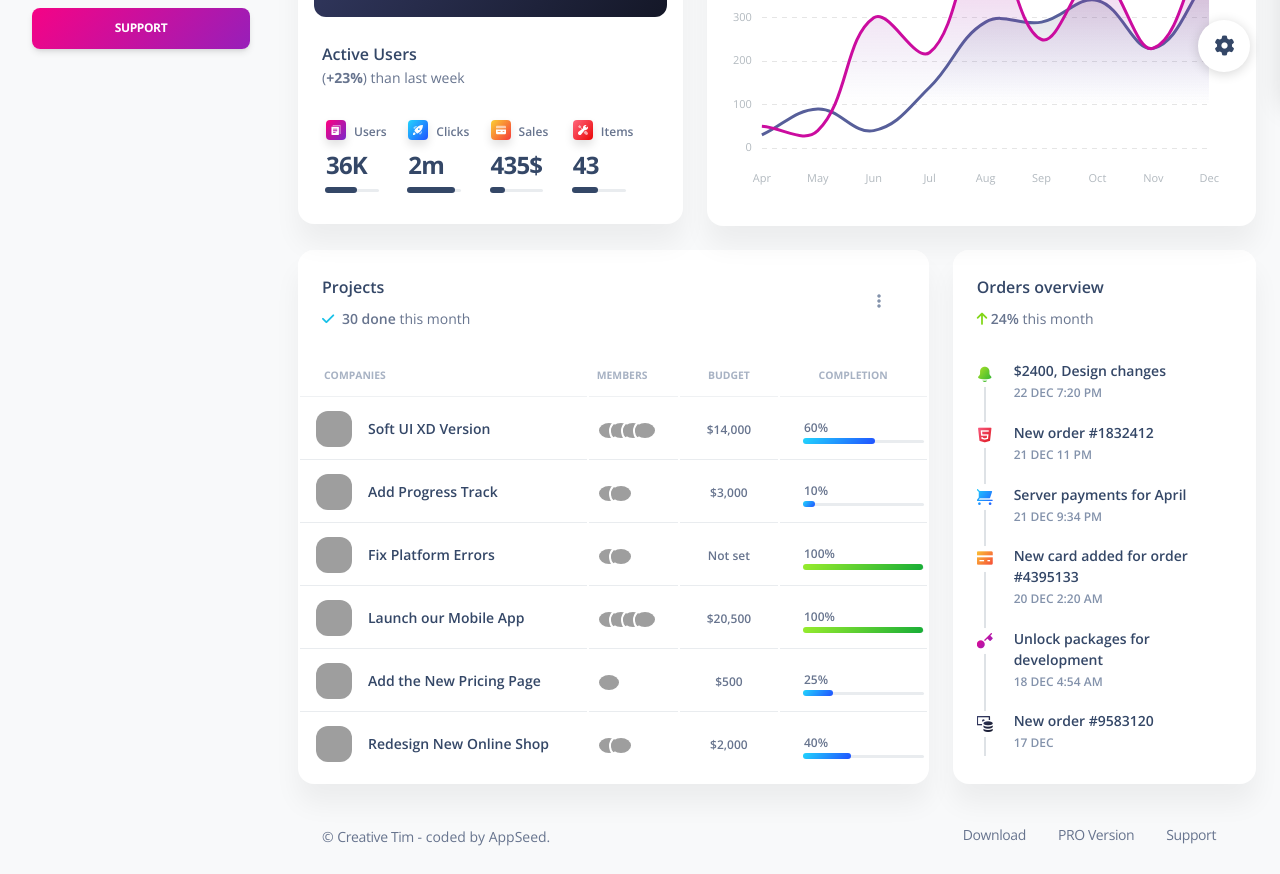
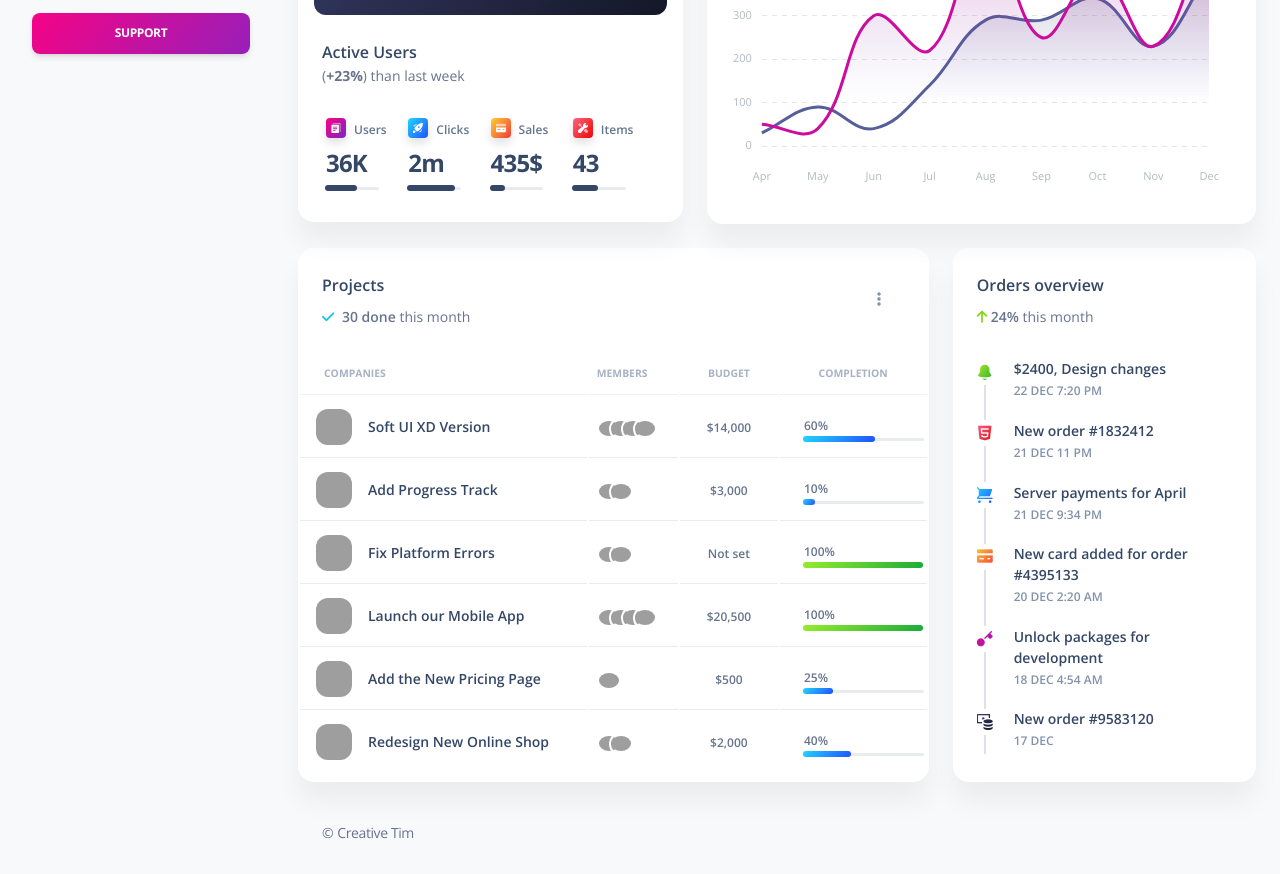
Before and after one commit to amirayat/RelocateJobs, a Django app: page / in a window 1280 px wide. Shown: the part 698-1572 px from the top of the page. After the commit the page ends 1537 px from the top, so only its background shows below. Run offline with Django 4.2, Linux system fonts and the light colour scheme; some libraries are stand-ins or nearby versions; grey boxes are pictures that could not be loaded.

Commit message:
modify templates

```diff
--- a/admin_soft/templates/includes/fixed-plugin.html
+++ /dev/null
@@ -1,62 +0,0 @@
-{% load static %}
-
-  <div class="fixed-plugin">
-    <a class="fixed-plugin-button text-dark position-fixed px-3 py-2">
-      <i class="fa fa-cog py-2"> </i>
-    </a>
-    <div class="card shadow-lg ">
-      <div class="card-header pb-0 pt-3 ">
-        <div class="float-start">
-          <h5 class="mt-3 mb-0">Soft UI Configurator</h5>
-          <p>See our dashboard options.</p>
-        </div>
-        <div class="float-end mt-4">
-          <button class="btn btn-link text-dark p-0 fixed-plugin-close-button">
-            <i class="fa fa-close"></i>
-          </button>
-        </div>
-        <!-- End Toggle Button -->
-      </div>
-      <hr class="horizontal dark my-1">
-      <div class="card-body pt-sm-3 pt-0">
-        <!-- Sidebar Backgrounds -->
-        <div>
-          <h6 class="mb-0">Sidebar Colors</h6>
-        </div>
-        <a href="javascript:void(0)" class="switch-trigger background-color">
-          <div class="badge-colors my-2 text-start">
-            <span class="badge filter bg-gradient-primary active" data-color="primary" onclick="sidebarColor(this)"></span>
-            <span class="badge filter bg-gradient-dark" data-color="dark" onclick="sidebarColor(this)"></span>
-            <span class="badge filter bg-gradient-info" data-color="info" onclick="sidebarColor(this)"></span>
-            <span class="badge filter bg-gradient-success" data-color="success" onclick="sidebarColor(this)"></span>
-            <span class="badge filter bg-gradient-warning" data-color="warning" onclick="sidebarColor(this)"></span>
-            <span class="badge filter bg-gradient-danger" data-color="danger" onclick="sidebarColor(this)"></span>
-          </div>
-        </a>
-        <!-- Sidenav Type -->
-        <div class="mt-3">
-          <h6 class="mb-0">Sidenav Type</h6>
-          <p class="text-sm">Choose between 2 different sidenav types.</p>
-        </div>
-        <div class="d-flex">
-          <button class="btn bg-gradient-primary w-100 px-3 mb-2 ms-2 active" data-class="bg-transparent" onclick="sidebarType(this)">Transparent</button>
-          <button class="btn bg-gradient-primary w-100 px-3 mb-2 ms-2" data-class="bg-white" onclick="sidebarType(this)">White</button>
-        </div>
-        <p class="text-sm d-xl-none d-block mt-2">You can change the sidenav type just on desktop view.</p>
-        <!-- Navbar Fixed -->
-        <div class="mt-3">
-          <h6 class="mb-0">Navbar Fixed</h6>
-        </div>
-        <div class="form-check form-switch ps-0">
-          <input class="form-check-input mt-1 ms-auto" type="checkbox" id="navbarFixed" onclick="navbarFixed(this)">
-        </div>
-        <hr class="horizontal dark my-sm-4">
-        <a target="_blank"
-           class="btn bg-gradient-dark w-100"
-           href="https://appseed.us/product/soft-ui-dashboard/django/">Download</a>
-        <a target="_blank"
-           class="btn btn-outline-dark w-100"
-           href="https://docs.appseed.us/products/django-dashboards/soft-ui-dashboard/">DOCS</a>
-      </div>
-    </div>
-  </div>
--- a/admin_soft/templates/includes/footer-fullscreen.html
+++ b/admin_soft/templates/includes/footer-fullscreen.html
@@ -43,7 +43,7 @@
         <div class="row">
           <div class="col-8 mx-auto text-center mt-1">
             <p class="mb-0 text-secondary">
-              &copy; <a href="https://bit.ly/3fKQZaL" class="text-muted" target="_blank">Creative Tim</a> - coded by AppSeed.
+              &copy; <a href="https://bit.ly/3fKQZaL" class="text-muted" target="_blank">Creative Tim</a>
             </p>
           </div>
         </div>
--- a/admin_soft/templates/includes/footer.html
+++ b/admin_soft/templates/includes/footer.html
@@ -3,22 +3,8 @@
           <div class="row align-items-center justify-content-lg-between">
             <div class="col-lg-6 mb-lg-0 mb-4">
               <div class="copyright text-center text-sm text-muted text-lg-start">
-                &copy; <a href="https://bit.ly/3fKQZaL" class="text-muted" target="_blank">Creative Tim</a> - coded by AppSeed.
+                &copy; <a href="https://bit.ly/3fKQZaL" class="text-muted" target="_blank">Creative Tim</a>
               </div>
-            </div>
-            <div class="col-lg-6">
-              <ul class="nav nav-footer justify-content-center justify-content-lg-end">
-                <li class="nav-item">
-                  <a href="https://appseed.us/product/soft-ui-dashboard/django/" class="nav-link text-muted" target="_blank">Download</a>
-                </li>
-                <li class="nav-item">
-                  <a href="https://appseed.us/product/soft-ui-dashboard-pro/django/"
-                     class="nav-link text-muted" target="_blank">PRO Version</a>
-                </li>
-                <li class="nav-item">
-                  <a href="https://appseed.us/support/" class="nav-link text-muted" target="_blank">Support</a>
-                </li>
-              </ul>
             </div>
           </div>
         </div>
--- a/admin_soft/templates/includes/navigation-fullscreen.html
+++ b/admin_soft/templates/includes/navigation-fullscreen.html
@@ -2,7 +2,7 @@
   <nav class="navbar navbar-expand-lg blur blur-rounded top-0 z-index-3 shadow position-absolute my-3 py-2 start-0 end-0 mx-4">
     <div class="container-fluid pe-0">
       <a class="navbar-brand font-weight-bolder ms-lg-0 ms-3 " href="/">
-        Soft UI Dashboard
+        Relocate Me
       </a>
       <button class="navbar-toggler shadow-none ms-2" type="button" data-bs-toggle="collapse" data-bs-target="#navigation" aria-controls="navigation" aria-expanded="false" aria-label="Toggle navigation">
           <span class="navbar-toggler-icon mt-2">
--- a/admin_soft/templates/includes/navigation.html
+++ b/admin_soft/templates/includes/navigation.html
@@ -12,10 +12,6 @@
     </nav>
     <div class="collapse navbar-collapse mt-sm-0 mt-2 me-md-0 me-sm-4" id="navbar">
       <div class="ms-md-auto pe-md-3 d-flex align-items-center">
-        <div class="input-group">
-          <span class="input-group-text text-body"><i class="fas fa-search" aria-hidden="true"></i></span>
-          <input type="text" class="form-control" placeholder="Type here...">
-        </div>
       </div>
       <ul class="navbar-nav  justify-content-end">
 
--- a/admin_soft/templates/includes/sidebar.html
+++ b/admin_soft/templates/includes/sidebar.html
@@ -232,22 +232,9 @@
     </ul>
 
   </div>
-  <div class="sidenav-footer mx-3 ">
-    <div class="card card-background shadow-none card-background-mask-secondary" id="sidenavCard">
-      <div class="full-background" style="background-image: url('{% static 'img/curved-images/white-curved.jpg' %}')"></div>
-      <div class="card-body text-start p-3 w-100">
-        <div class="icon icon-shape icon-sm bg-white shadow text-center mb-3 d-flex align-items-center justify-content-center border-radius-md">
-          <i class="ni ni-diamond text-dark text-gradient text-lg top-0" aria-hidden="true" id="sidenavCardIcon"></i>
-        </div>
-        <div class="docs-info">
-          <h6 class="text-white up mb-0">Need help?</h6>
-          <a href="https://docs.appseed.us/products/django-dashboards/soft-ui-dashboard/"
-             target="_blank" class="btn btn-white btn-sm w-100 mb-0">Read the DOCS</a>
-        </div>
-      </div>
-    </div>
+  <div class="sidenav-footer mx-3">
     <a target="_blank"
-       class="btn bg-gradient-primary mt-3 w-100"
+       class="btn bg-gradient-primary mt-9 w-100"
        href="https://appseed.us/support/">Support</a>
   </div>
 </aside>
--- a/admin_soft/templates/layouts/base-fullscreen.html
+++ b/admin_soft/templates/layouts/base-fullscreen.html
@@ -23,7 +23,7 @@
   <link rel="icon" type="image/png" href="{% static 'img/favicon.png' %}">
 
   <title>
-    Soft UI Dashboard - {% block title %}{% endblock %} | AppSeed
+    Relocate Me - {% block title %}{% endblock %}
   </title>
 
   <!--     Fonts and icons     -->
--- a/admin_soft/templates/layouts/base.html
+++ b/admin_soft/templates/layouts/base.html
@@ -43,9 +43,6 @@
         {% block content %}{% endblock content %}
     </main>
 
-    <!-- APP Configurator -->
-    {% include "includes/fixed-plugin.html" %}
-
 <!--   Core JS Files   -->
 {% include 'includes/scripts.html' %}
 
```
